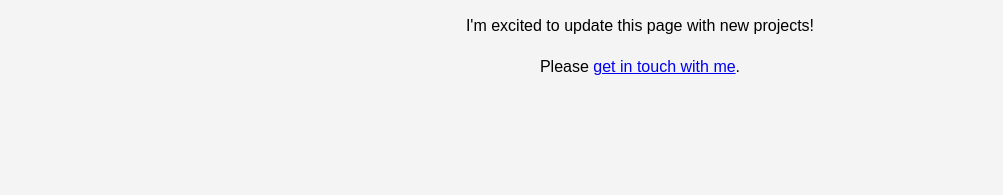
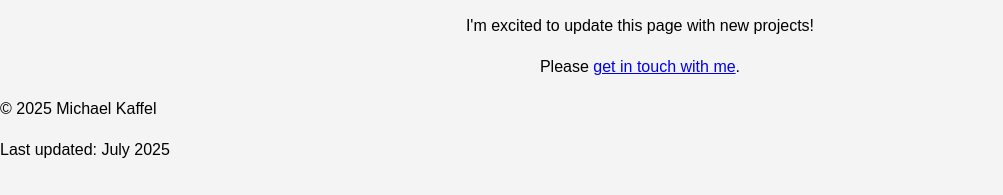
Before and after one commit to michaelkaffel/1st-portfolio-pages, a plain HTML site: page index.html in a window 1280 px wide. Shown: the part 605-800 px from the top of the page, without its empty margins (0-1003 px from the left). Drawn offline with Linux system fonts and the light colour scheme.

Commit message:
Add footer section to site

```diff
--- a/index.html
+++ b/index.html
@@ -20,5 +20,9 @@
             </section>
         </div>
         </main>
+        <footer>
+            <p>© 2025 Michael Kaffel</p>
+            <p>Last updated: July 2025</p>
+        </footer>
     </body>
 </html>
```
